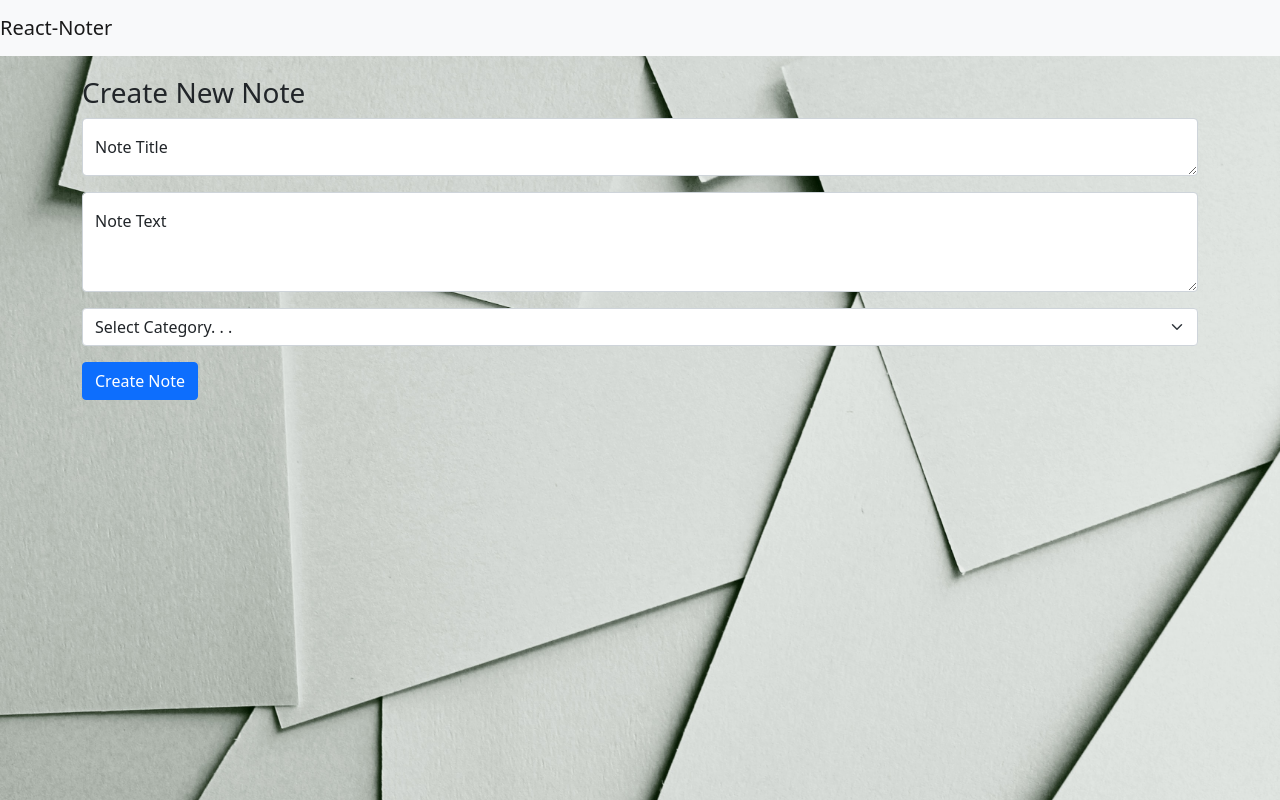
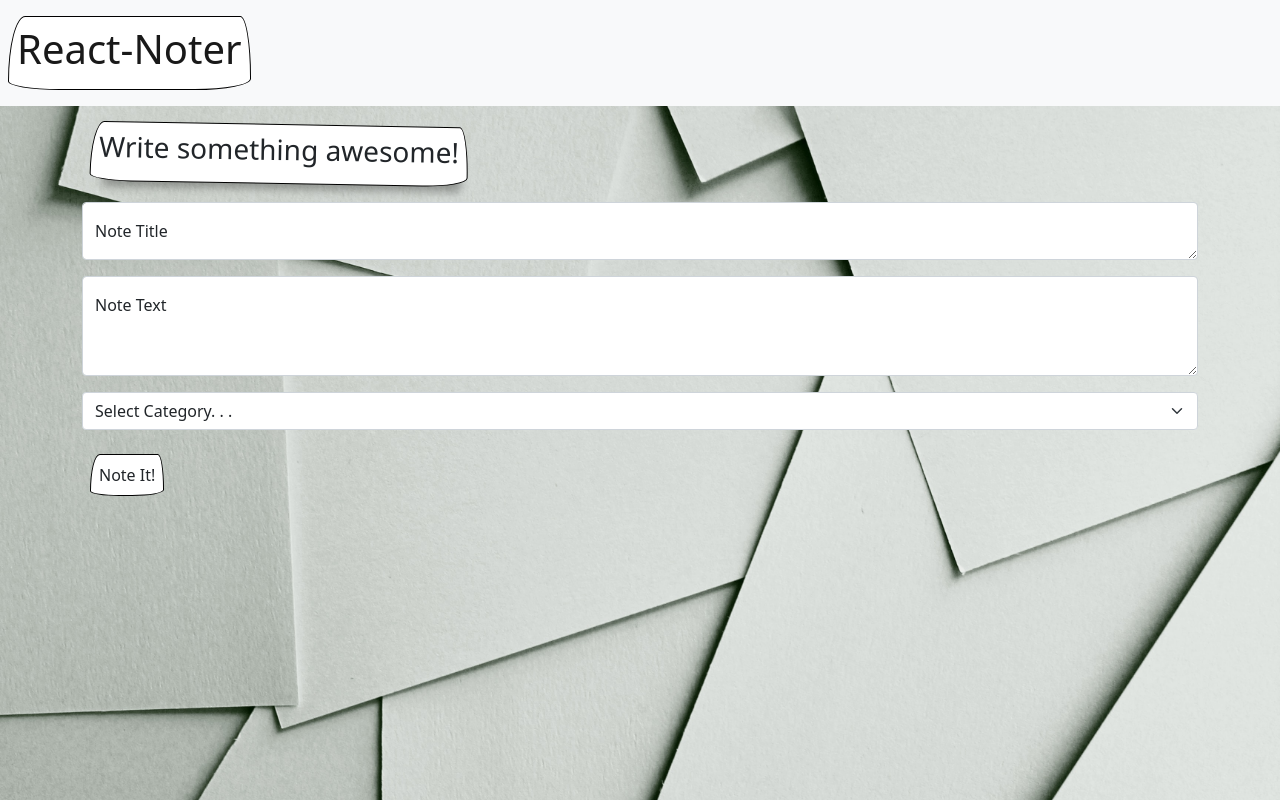
Before and after one commit to mjh1985codeman/REACT-NOTER, a React (Create React App) app in the folder client/: page /create in a window 1280 px wide. Built offline with nearby package versions, Linux system fonts and the light colour scheme.

Commit message:
more stylings done

```diff
--- a/client/src/components/create-note.js
+++ b/client/src/components/create-note.js
@@ -70,7 +70,9 @@ export default class Create extends Component {
       <>
         <Container>
           <div style={{ marginTop: 20 }}>
-            <h3>Create New Note</h3>
+            <div className="crt-note-custom">
+              <h3>Write something awesome!</h3>
+            </div>
             <form onSubmit={this.onSubmit}>
               <FloatingLabel controlId="floatingTextarea2" label="Note Title">
                 <Form.Control
@@ -105,8 +107,8 @@ export default class Create extends Component {
               <div className="form-group">
                 <input
                   type="submit"
-                  value="Create Note"
-                  className="btn btn-primary"
+                  value="Note It!"
+                  className="crt-note-header"
                 />
               </div>
             </form>
--- a/client/src/components/navbar.js
+++ b/client/src/components/navbar.js
@@ -11,19 +11,21 @@ import { Navbar } from "react-bootstrap";
 // Here, we display our Navbar
 const Nav = () => {
   return (
-    <div className="navbar-style">
     <Navbar collapseOnSelect expand="lg" bg="light" variant="light">
-        <Navbar.Brand as={NavLink} to="/">
-          React-Noter
+      <Navbar.Brand as={NavLink} to="/" className="crt-note-header me-auto">
+        <h1>React-Noter</h1>
       </Navbar.Brand>
       <Navbar.Toggle aria-controls="responsive-navbar-nav" />
       <Navbar.Collapse id="responsive-navbar-nav">
-          <NavLink as={NavLink} to="/create">
+        <Navbar.Brand
+          as={NavLink}
+          to="/create"
+          className="crt-note-header me-auto"
+        >
           Create Note
-          </NavLink>
+        </Navbar.Brand>
       </Navbar.Collapse>
     </Navbar>
-    </div>
   );
 };
 
--- a/client/src/components/noteList.js
+++ b/client/src/components/noteList.js
@@ -69,7 +69,7 @@ export default class NoteList extends Component {
   // This following section will display the table with the notes of individuals.
   render() {
     return (
-      <div>
+      <div className="note-list">
         <h3>Note List</h3>
         <table className="table table-striped" style={{ marginTop: 20 }}>
           <thead>
--- a/client/src/components/view-note.js
+++ b/client/src/components/view-note.js
@@ -7,7 +7,9 @@ const Note = (props) => (
   <>
     <Card className="text-center note-style">
       <Card.Header>
-        <Card.Title>{props.note.note_title}</Card.Title>
+        <Card.Title className="crt-note-header">
+          {props.note.note_title}
+        </Card.Title>
       </Card.Header>
       <Card.Body className="note-style-body">
         <Card.Text>{props.note.note_body} </Card.Text>
--- a/client/src/index.css
+++ b/client/src/index.css
@@ -7,21 +7,74 @@ body {
   background-color: black;
   }
 
+  /* note list styles */
+  .note-list {
+      background-color: white;
+      margin: 1vh;
+      border: solid 1px black;
+      border-top-left-radius: 37px 140px;
+  border-top-right-radius: 23px 130px;
+  border-bottom-left-radius: 110px 19px;
+  border-bottom-right-radius: 120px 24px;
+  }
+
+  .note-list h3 {
+    fill: #35322a;
+    font-family: 'Playfair Display', 'Georgia', serif;
+    font-size: 4vh;
+    font-weight: 900;
+      margin-left: 2.5vh;
+  }
+
   .note-style {
     margin-top: 3vh;
 
+
   }
+
 
   .note-style-body {
       min-height:10vh;
   }
 
 
-  .navbar-title {
-      font-size: 4vh;
+  .crt-note-header {
+      display: inline-block;
+      border: solid 1px black;
+      background-color:white;
+      margin: 1vh;
+
+      border-top-left-radius: 37px 140px;
+  border-top-right-radius: 23px 130px;
+  border-bottom-left-radius: 110px 19px;
+  border-bottom-right-radius: 120px 24px;
+  padding: 1vh;
   }
 
-  .navbar-title:hover {
-      opacity: 0.8;
-      font-style: italic;
+  .crt-note-header:hover .border {
+    transform: translateY(4px) rotate(-5deg);
+    transition: all 0.13s ease-in;
   }
+
+  .crt-note-header h3 {
+      padding: 1vh;
+  }
+
+  .crt-note-header:hover {
+    transform: translateY(-10px) rotate(1deg);
+    box-shadow: 3px 15px 8px -10px rgba(0, 0, 0, 0.3);
+  }
+
+  .crt-note-custom {
+    display: inline-block;
+    border: solid 1px black;
+    background-color:white;
+    margin: 1vh;
+    border-top-left-radius: 37px 140px;
+    border-top-right-radius: 23px 130px;
+    border-bottom-left-radius: 110px 19px;
+    border-bottom-right-radius: 120px 24px;
+    padding: 1vh;
+    transform: translateY(-10px) rotate(1deg);
+    box-shadow: 3px 15px 8px -10px rgba(0, 0, 0, 0.3);
+  }
```
Also changed, not shown: 1 other file (tests, documents, lock files or other folders). Lines whose indentation alone changed are shown as unchanged.
